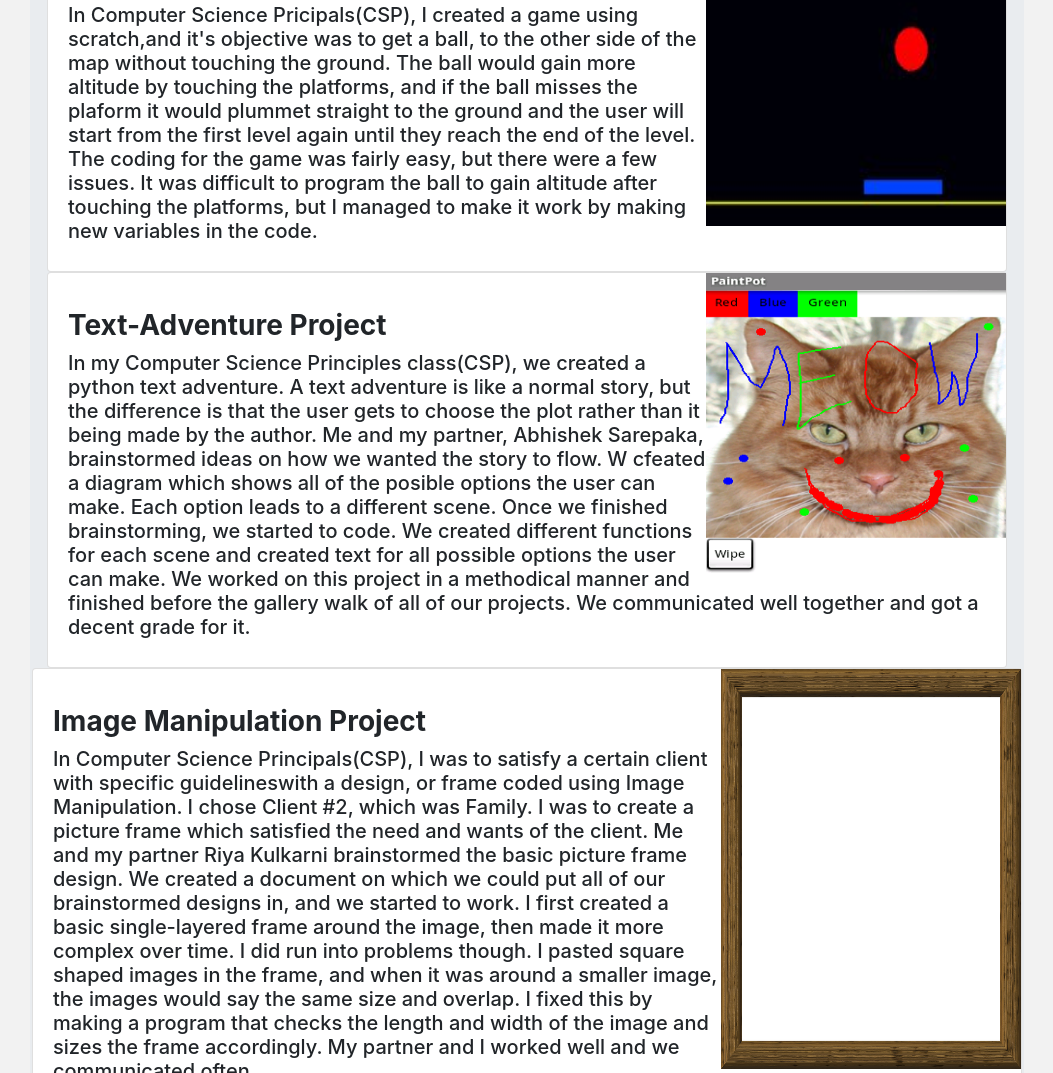
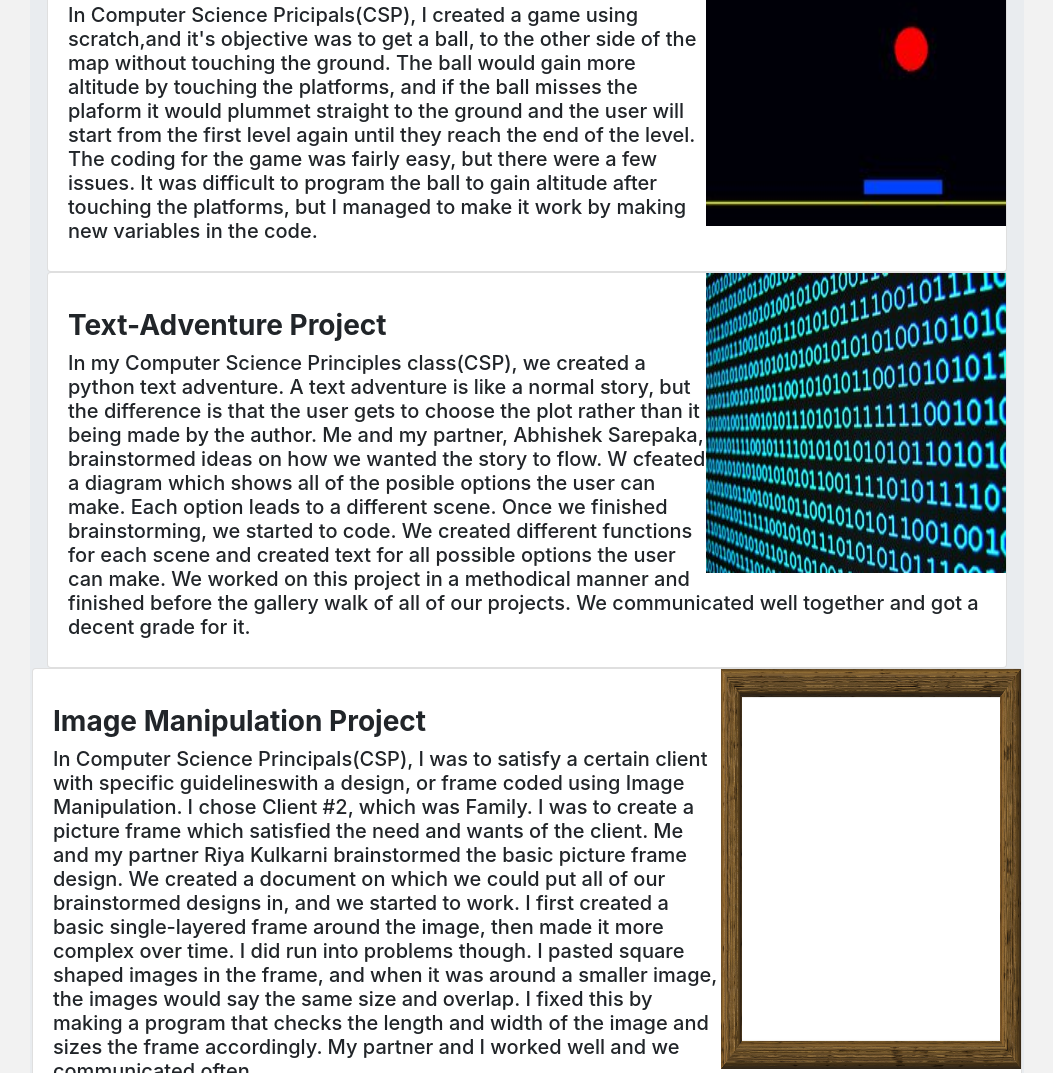
Before and after one commit to rohanvinod/portfolio, a plain HTML site: page Vinod_Projects.html in a window 1280 px wide. Shown: the part 1265-2338 px from the top of the page, without its empty margins (113-1166 px from the left). Drawn offline with Linux system fonts and the light colour scheme.

Commit message:
changed the image in proects

```diff
--- a/Vinod_Projects.html
+++ b/Vinod_Projects.html
@@ -111,7 +111,7 @@
                 <div class="col-md-12">
                     <div class="card">
                         <div class="flex-md-row">
-                            <img class="card-img-right, float-right" src="Images/Paintpot.jpg" alt="" style="width:300px; height:300px;">
+                            <img class="card-img-right, float-right" src="Images/Binary.jpg" alt="" style="width:300px; height:300px;">
                             <div class="card-body">
                                 <p>
                                     <strong>
```
Also changed, not shown: Images/Binary.jpg (added).
